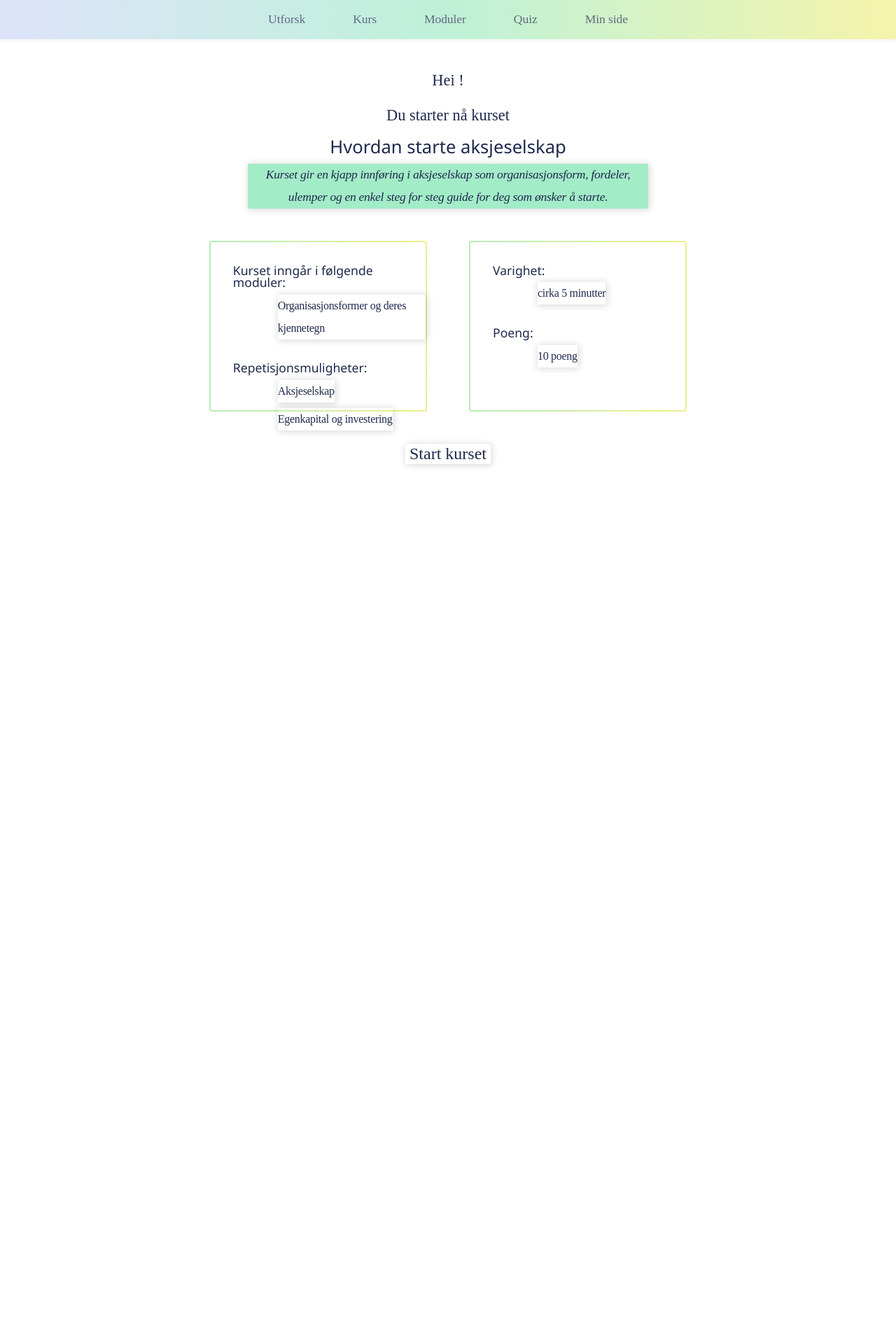
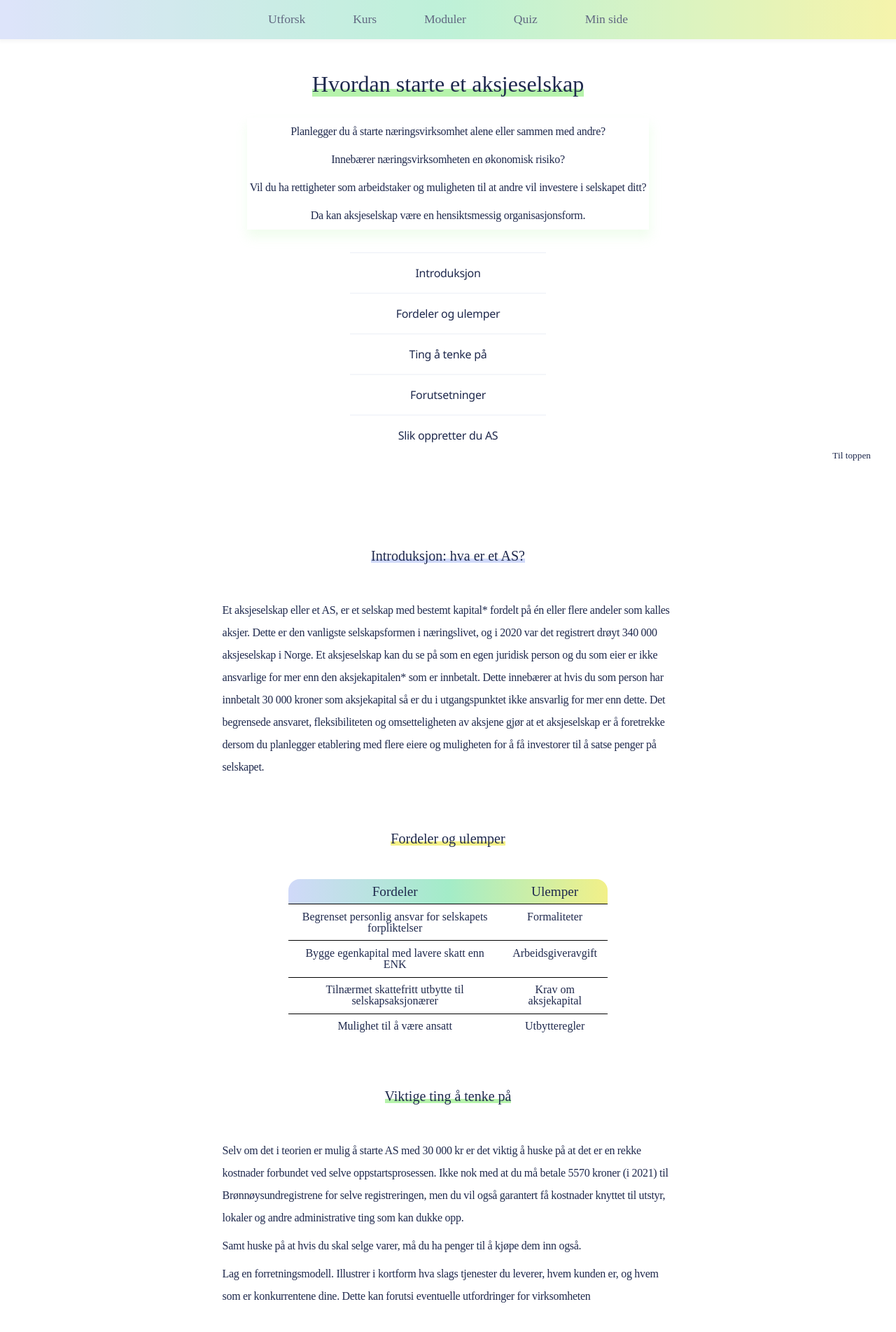
Before and after one commit to mrdoggel/Trivselslaben, a PHP site: page /kurs.php in a window 1280 px wide. Shown: the part 120-2023 px from the top of the page at 70% size. Before the commit the page ends 787 px from the top, so only its background shows below. Run offline with PHP 8.4, Linux system fonts and the light colour scheme; the visitor is signed in with stand-in values (Sample User, id 1).

Commit message:
masse kurs ting

```diff
--- a/assets/css/ASKurs.css
+++ b/assets/css/ASKurs.css
@@ -6,19 +6,14 @@ main{
 
 }
 article {
-  box-shadow: 1px 1px 20px 1px rgb(0 0 0 / 25%);
-  margin-top: 7.5%;
-  margin-bottom: 5%;
-  margin-left:15%;
-  margin-right: 15%;
+  width: 70%;
+  margin: auto;
   text-align: center;
 }
 h2{
   display: inline-block;
-  margin-top:1rem;
+  margin-top:2.5rem;
   margin-bottom: 1rem;
-  opacity: 60%;
-  cursor: pointer;
 }
 h3{
   text-align: left;
@@ -60,16 +55,6 @@ dd{
   font-size: 1rem;
   box-shadow: 1px 1px 10px 1px rgb(0 0 0 / 15%);
 }
-/*#start-kurs {
-  border: none;
-  background-color: #FFFFFF;
-  font-size: 1.5rem;
-  font-weight: 100;
-  border: 1px solid #a3ecc8;
-  border-radius: 0.2rem;
-  cursor: pointer;
-  margin-top: 1rem;
-}*/
 
 #start-kurs {
   margin-top: 1rem;
@@ -94,9 +79,12 @@ dd{
 #start-kurs:hover {
   background-position: 0 0;
   box-shadow: none;
+  opacity: 70%;
   font-size: 1.55rem;
 }
-
+#kurs-container {
+  position: relative;
+}
 .text .vedlegg-liste li span{
   margin: 0.5rem;
   font-size: 1rem;
@@ -109,6 +97,9 @@ dd{
 }
 .text span:last-of-type{
   font-style: italic;
+}
+.valgt-overskrift{
+  opacity: 100%;
 }
 .om-kurset{
    display: flex;
@@ -254,15 +245,41 @@ dd{
   animation-name: fade;
   animation-duration: 1.5s;
 }
-#kurs-container{
+#til-toppen{
+  position: fixed;
+  bottom: 20px;
+  right: 30px;
+  border: none;
+  background-color: #FFFFFF;
+  cursor: pointer;
+}
+#kurs-startside{
   display: none;
+}
+#info-div{
+  min-height: 80vh;
+  max-height: 80vh;
 }
 #beskrivelse {
   width: 80%;
+  border-radius: 1rem;
+  margin: 2rem auto 0rem auto;
+}
+#beskrivelse > div {
   box-shadow: 1px 10px 15px 1px rgb(182 243 171 / 20%);
-  border-radius: 1rem;
-  margin: 2rem auto auto auto;
-  padding: 2rem;
+  max-width: fit-content;
+  margin: auto;
+}
+#beskrivelse ul{
+  margin: 2rem auto 2rem auto;
+}
+#beskrivelse li{
+  border-top: 2px solid #F4F6FA;
+  max-width: 20vw;
+  padding: 0.75rem;
+  font-family: "Segoe UI";
+  font-weight: 500;
+  cursor: pointer;
 }
 #intro h2{
     background: linear-gradient(
--- a/assets/js/ASKurs.js
+++ b/assets/js/ASKurs.js
@@ -15,21 +15,23 @@ function init() {
       element.addEventListener("click", gåTilSlide);
     })
 
+    const $navigering = document.querySelectorAll(".naviger");
+    $navigering.forEach((element)=>{
+      element.addEventListener("click", gåTilOverskrift)
+    })
+
     document.querySelector(".forrige").addEventListener("click", endreSlide);
     document.querySelector(".neste").addEventListener("click", endreSlide);
     document.querySelector("#start-kurs").addEventListener("click", visKurs);
+    document.querySelector("#til-toppen").addEventListener("click", tilToppen);
 }
 
 function visInnhold(e){
     e.preventDefault();
     document.querySelector(`#${e.target.parentNode.id} div`).classList.toggle("hidden");
+    e.target.classList.toggle("valgt-overskrift");
     document.querySelector(`#${e.target.parentNode.id} div`).id = "hidden" ? document.querySelector(`#${e.target.parentNode.id} div`).id = "" : "";
     console.log(e.target);
-    const $alleOverskrifter = document.querySelectorAll(".under-overskrift");
-    $alleOverskrifter.forEach((element)=>{
-      element.style.opacity = "60%"
-    });
-    e.target.style.opacity = "100%";
     showSlides(1);
 }
 
@@ -54,11 +56,25 @@ function visKurs(e){
   document.querySelector("#kurs-container").removeAttribute("id");
 }
 
+function tilToppen(e){
+  e.preventDefault();
+  document.querySelector("#navbar").scrollIntoView({behavior: 'smooth'})
+}
+
+function gåTilOverskrift(e){
+  e.preventDefault()
+  const innhold = e.target.innerHTML;
+  e.target.innerHTML == "Introduksjon" ? document.querySelector("#introduksjon").scrollIntoView({behavior: 'smooth'}) : console.log("hallo");
+  e.target.innerHTML == ("Fordeler og ulemper") ? document.querySelector("#fordeler-ulemper").scrollIntoView({behavior: 'smooth'}) : "";
+  e.target.innerHTML == "Ting å tenke på" ? document.querySelector("#tenk-på").scrollIntoView({behavior: 'smooth'}) : "";
+  e.target.innerHTML == "Forutsetninger" ? document.querySelector("#forutsetninger").scrollIntoView({behavior: 'smooth'}) : "";
+  e.target.innerHTML == "Slik oppretter du AS" ? document.querySelector("#opprette").scrollIntoView({behavior: 'smooth'}) && showSlides(1) : "";
+  e.target.innerHTML == innhold;
+}
+
 function showSlides(n) {
-
   const slides = document.querySelectorAll(".steg");
   const dotter = document.querySelectorAll(".dot");
-
   n > slides.length ? slideIndex = 1 : "";
   n < 1 ? slideIndex = slides.length : "";
 
--- a/kurs.php
+++ b/kurs.php
@@ -55,18 +55,28 @@ session_start();
     </div>
 
     <div id="kurs-container">
-
+        <div id="info-div">
             <h1> <span>Hvordan starte et aksjeselskap</span></h1>
             <div id="beskrivelse">
+                <div>
                     <p>Planlegger du å starte næringsvirksomhet alene eller sammen med andre? </p>
                     <p>Innebærer næringsvirksomheten en økonomisk risiko?</p>
                     <p>Vil du ha rettigheter som arbeidstaker og muligheten til at andre vil investere i selskapet ditt? </p>
                     <p>Da kan aksjeselskap være en hensiktsmessig organisasjonsform.</p>
                 </div>
+                <ul>
+                    <li class="naviger">Introduksjon</li>
+                    <li class="naviger">Fordeler og ulemper</li>
+                    <li class="naviger">Ting å tenke på</li>
+                    <li class="naviger">Forutsetninger</li>
+                    <li class="naviger">Slik oppretter du AS</li>
+                </ul>
+            </div>
+        </div>
 
         <article id="intro">
-            <h2 class="under-overskrift">Introduksjon: hva er et AS?</h2>
-            <div class="innhold hidden" >
+            <h2 class="under-overskrift" id="introduksjon">Introduksjon: hva er et AS?</h2>
+            <div class="innhold" >
                 <p>Et aksjeselskap eller et AS, er et selskap med bestemt kapital* fordelt på én eller flere andeler som kalles aksjer. Dette er den vanligste selskapsformen i næringslivet, og i 2020 var det registrert drøyt 340 000 aksjeselskap i Norge.
                    Et aksjeselskap kan du se på som en egen juridisk person og du som eier er ikke ansvarlige for mer enn den aksjekapitalen* som er innbetalt. Dette innebærer at hvis du som person har innbetalt 30 000 kroner som aksjekapital så er du i utgangspunktet ikke ansvarlig for mer enn dette.
                    Det begrensede ansvaret, fleksibiliteten og omsetteligheten av aksjene gjør at et aksjeselskap er å foretrekke dersom du planlegger etablering med flere eiere og muligheten for å få investorer til å satse penger på selskapet.
@@ -75,8 +85,8 @@ session_start();
         </article>
 
         <article id="fordeler">
-            <h2 class="under-overskrift">Fordeler og ulemper</h2>
-            <div class = "innhold hidden">
+            <h2 class="under-overskrift" id="fordeler-ulemper">Fordeler og ulemper</h2>
+            <div class = "innhold">
                 <div class="tabell">
                     <table>
                     <tr id="span">
@@ -105,8 +115,8 @@ session_start();
         </article>
 
         <article id="tingÅTenkePå">
-            <h2 class="under-overskrift">Viktige ting å tenke på</h2>
-            <div class = "innhold hidden">
+            <h2 class="under-overskrift" id="tenk-på">Viktige ting å tenke på</h2>
+            <div class = "innhold">
                 <p>Selv om det i teorien er mulig å starte AS med 30 000 kr er det viktig å huske på at det er en rekke kostnader forbundet ved selve oppstartsprosessen.
                     Ikke nok med at du må betale 5570 kroner (i 2021) til Brønnøysundregistrene for selve registreringen, men du vil også garantert få kostnader knyttet til utstyr, lokaler og andre administrative ting som kan dukke opp.</p>
                 <p>Samt huske på at hvis du skal selge varer, må du ha penger til å kjøpe dem inn også.</p>
@@ -115,8 +125,8 @@ session_start();
         </article>
 
         <article id="forutsetninger">
-            <h2 class="under-overskrift">Forutsetninger</h2>
-            <div class ="innhold hidden">
+            <h2 class="under-overskrift" id="forutsetninger">Forutsetninger</h2>
+            <div class ="innhold">
                 <ul>
                     <li>Et aksjeselskap kan stiftes av en eller flere personer. Både fysiske personer og juridiske personer (andre aksjeselskap) kan være stiftere. </li>
                     <li>For å være stifter eller ha en annen rolle i et aksjeselskap må du ha fylt 18 år.</li>
@@ -126,9 +136,9 @@ session_start();
         </article>
 
         <article id="opprette">
-                <h2 class="under-overskrift">Slik går du frem</h2>
+                <h2 class="under-overskrift" id="opprette">Slik oppretter du AS</h2>
 
-                <div id="hidden" class="guide">
+                <div class="guide">
 
                 <div class="steg-for-steg">
 
@@ -203,7 +213,9 @@ session_start();
                     </div>
                 </div>
             </article>
+
         </div>
+        <button id="til-toppen">Til toppen</button>
     </main>
 </body>
 </html>
```
Lines whose indentation alone changed are shown as unchanged.
